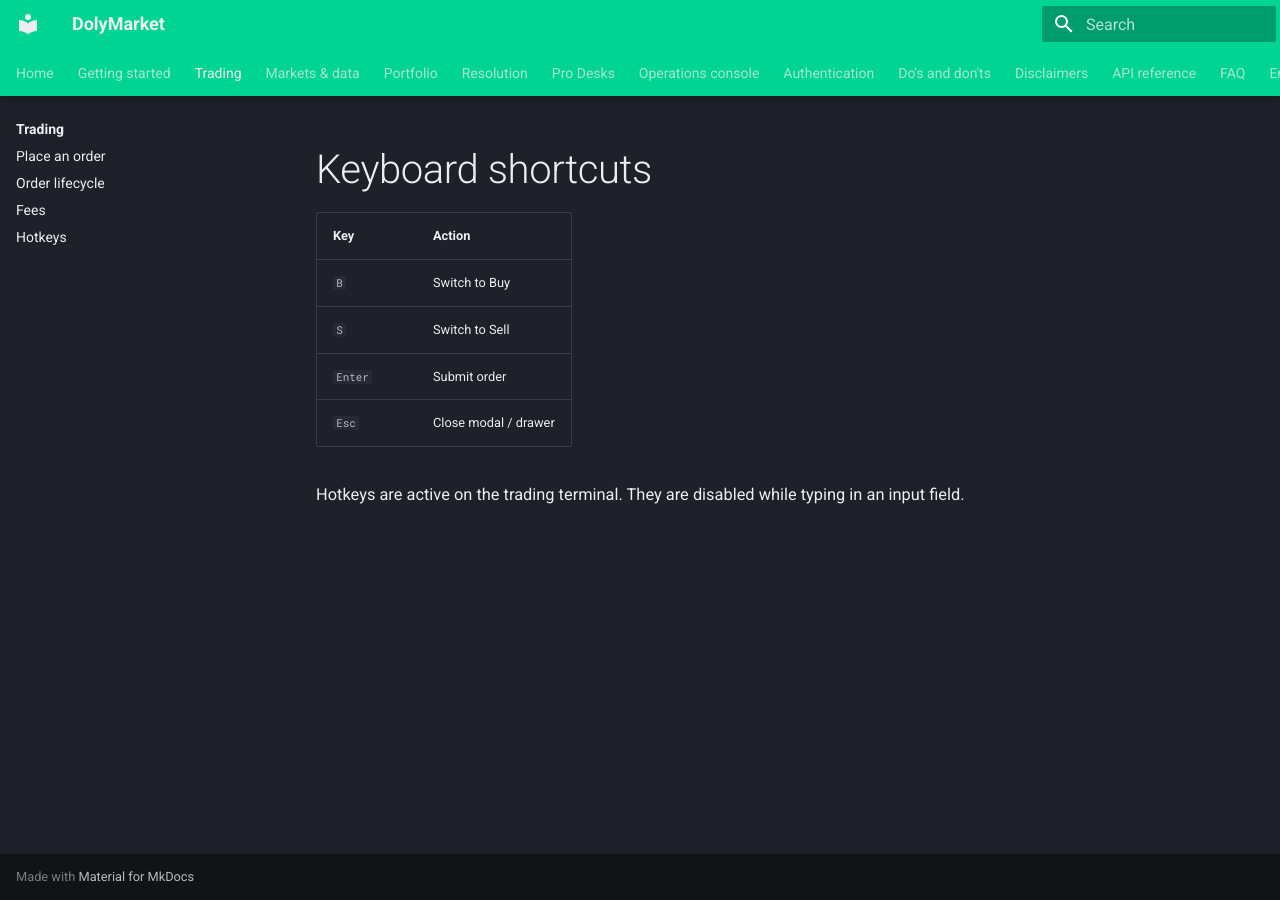
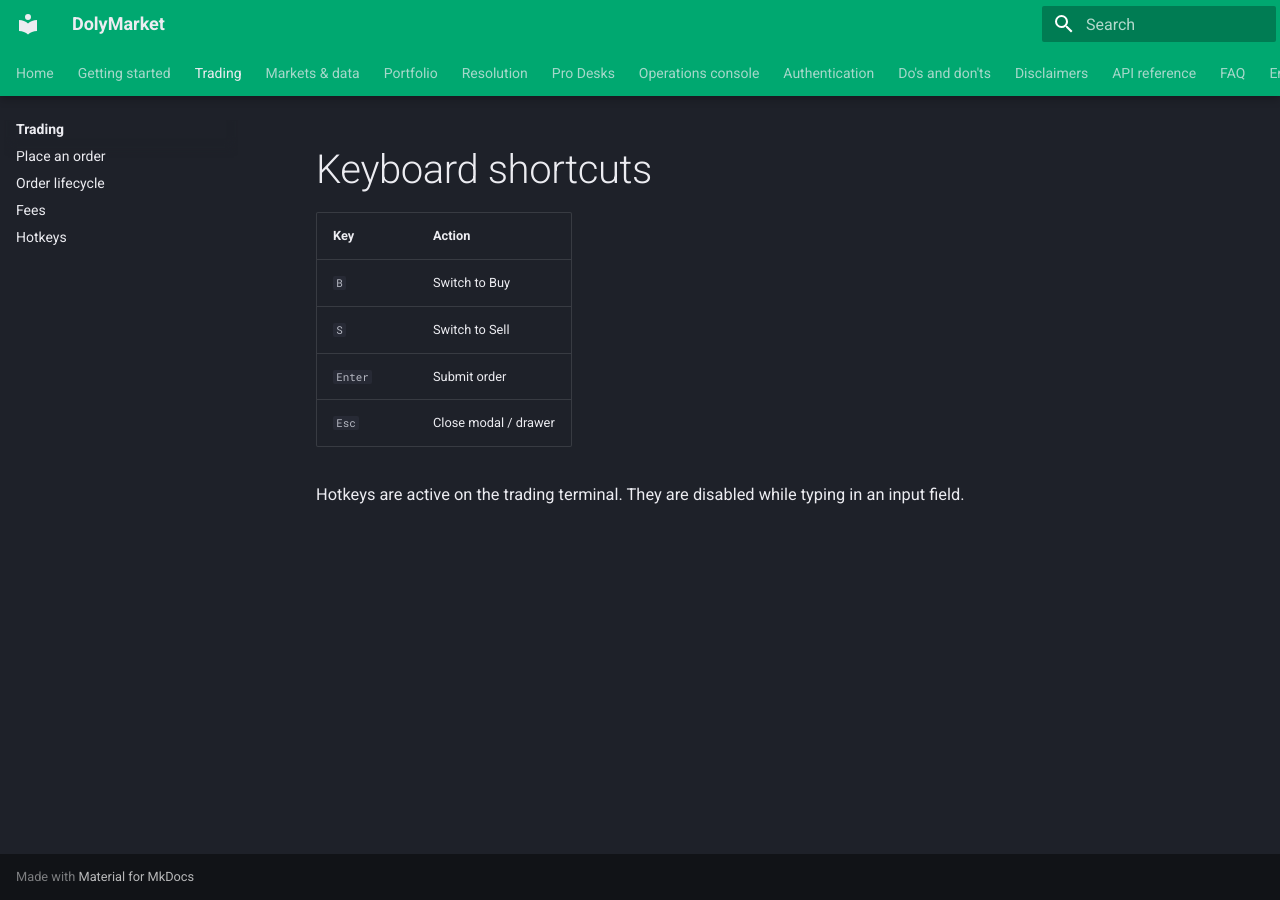
Before and after one commit to moinonin/dolymarket, an MkDocs documentation site: the page built from docs/trading/hotkeys.md, in a window 1280 px wide. Built offline with MkDocs 1.6.1 and Material for MkDocs 9.7.7, drawn with Linux system fonts in a browser that asks for light colours.

Commit message:
style(docs): dim header/tabs background to #00a870 for contrast

```diff
--- a/docs/stylesheets/extra.css
+++ b/docs/stylesheets/extra.css
@@ -2,9 +2,9 @@
    with the Dolymarket teal. Use #ececf1 for the light (white) text. */
 :root,
 [data-md-color-primary] {
-  --md-primary-fg-color: #00d492 !important;
-  --md-primary-fg-color--light: #33ddb0 !important;
-  --md-primary-fg-color--dark: #00a870 !important;
+  --md-primary-fg-color: #00a870 !important;
+  --md-primary-fg-color--light: #00d492 !important;
+  --md-primary-fg-color--dark: #007a50 !important;
   --md-accent-fg-color: #00d492 !important;
   --md-accent-fg-color--transparent: #00d4921a !important;
   --md-typeset-a-color: #00d492 !important;
@@ -26,11 +26,11 @@
 }
 
 .md-header {
-  background-color: #00d492;
+  background-color: #00a870;
 }
 
 .md-tabs {
-  background-color: #00d492;
+  background-color: #00a870;
 }
 
 /* ---------------------------------------------------------------------------
```
